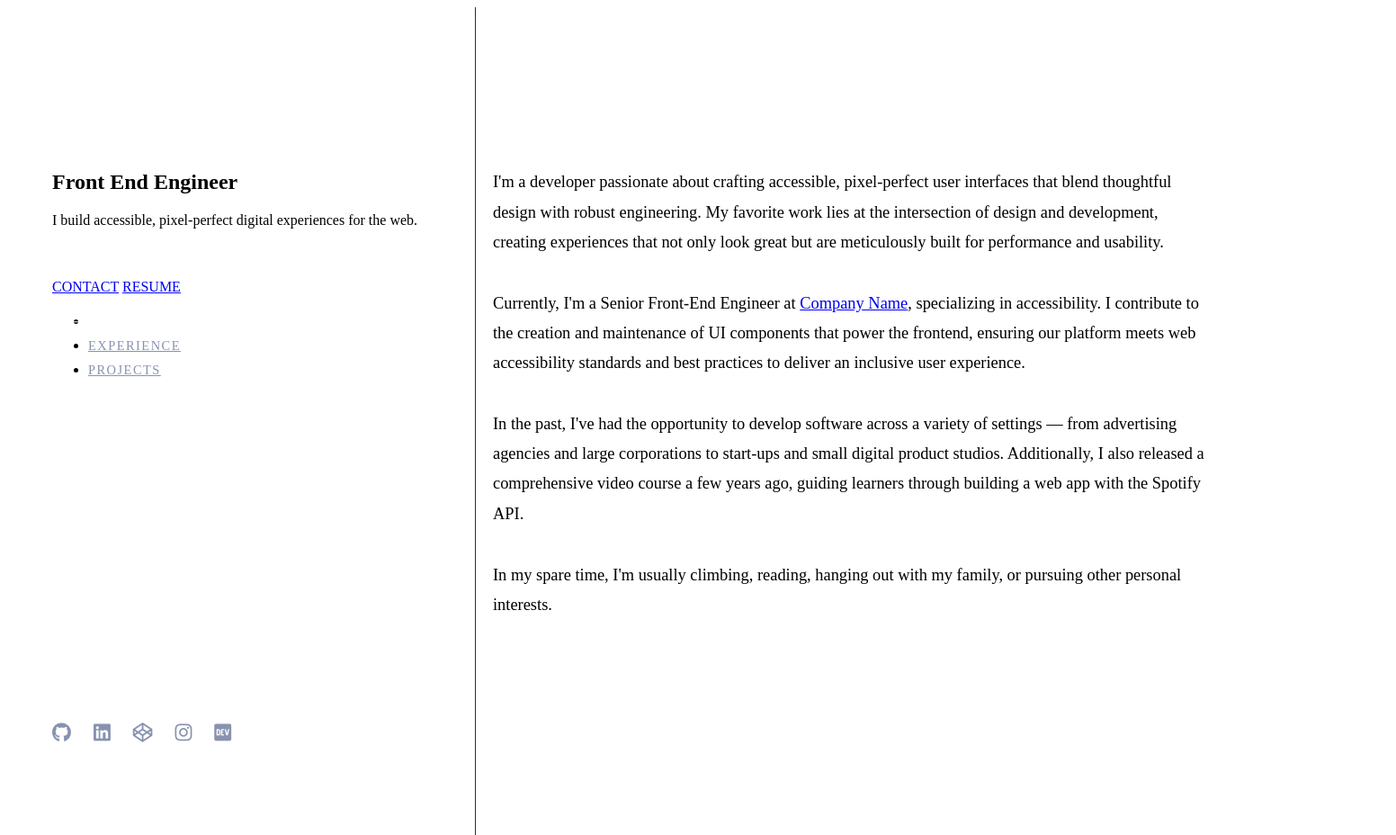
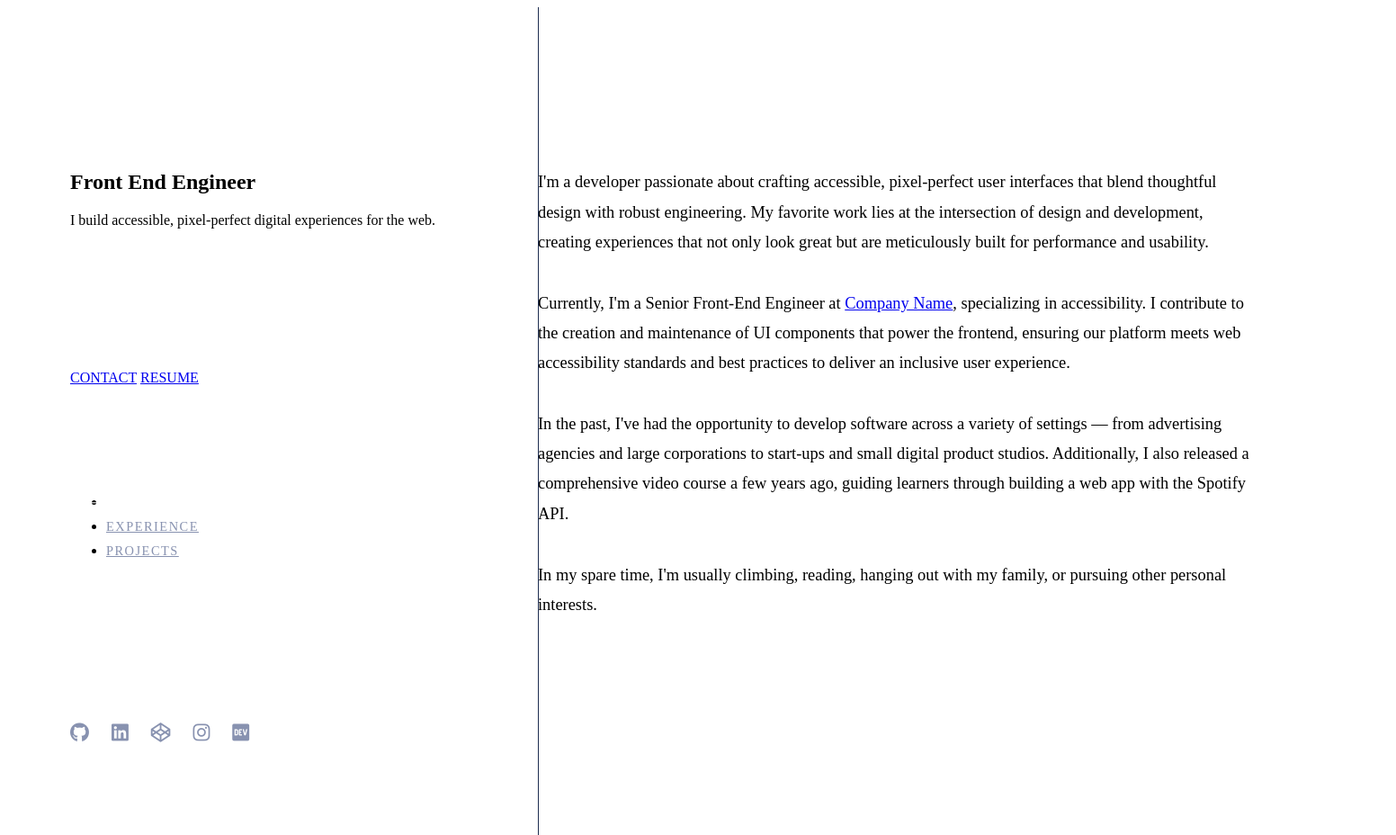
Before and after one commit to vishalbhardwaj546/vishalbhardwaj.github.io, a plain HTML site: page index.html in a window 1280 px wide. Shown: the whole page at 90% size, 1552 px wide, since content can reach past the window. Drawn offline with Linux system fonts and the light colour scheme.

Commit message:
code refactoring

```diff
--- a/styles.css
+++ b/styles.css
@@ -2,7 +2,7 @@
     --bg-color: #0a192f;
     --text-color: #8892b0;
     --heading-color: #ccd6f6;
-    --bright-white: #FFFFFF; /* Make this pure white for better contrast */
+    --bright-white: #FFFFFF; /* Pure white for better contrast */
     --highlight-color: #64ffda;
     --nav-item-color: #8892b0;
     --nav-active-color: var(--bright-white);
@@ -10,13 +10,13 @@
     --border-color: #1d2d50;
     --tag-bg-color: rgba(45, 57, 82, 0.5);
     --section-padding: 100px 0;
-    --sidebar-width: 420px; /* Increase further to match the image */
+    --sidebar-width: 450px; /* Increased sidebar width */
   }
 
   /* Adjust the sidebar layout */
   .sidebar {
     width: var(--sidebar-width);
-    padding: 60px 50px; /* Increase padding all around */
+    padding: 60px 70px; /* Increased padding all around */
     position: fixed;
     height: 100vh;
     display: flex;
@@ -32,7 +32,7 @@
 
   .profile-intro h1 {
     font-size: 3.2rem; /* Slightly larger font */
-    color: var(--bright-white);
+    color: var(--bright-white); /* Make name bright white */
     margin-bottom: 10px;
     font-weight: 600;
     letter-spacing: -0.5px; /* Tighter letter spacing for headings */
@@ -77,7 +77,6 @@
   .social-links {
     display: flex;
     gap: 25px; /* More space between icons */
-    margin-top: auto; /* Push to bottom */
     margin-bottom: 40px; /* Ensure not cut off */
     padding-top: 60px; /* Add padding to separate from nav */
   }
@@ -95,7 +94,7 @@
   /* Content alignment */
   .content {
     margin-left: var(--sidebar-width);
-    padding: 60px 120px; /* Increased right padding */
+    padding: 60px 140px; /* Increased right padding */
     width: calc(100% - var(--sidebar-width));
     overflow-y: auto;
     height: 100vh;
```
